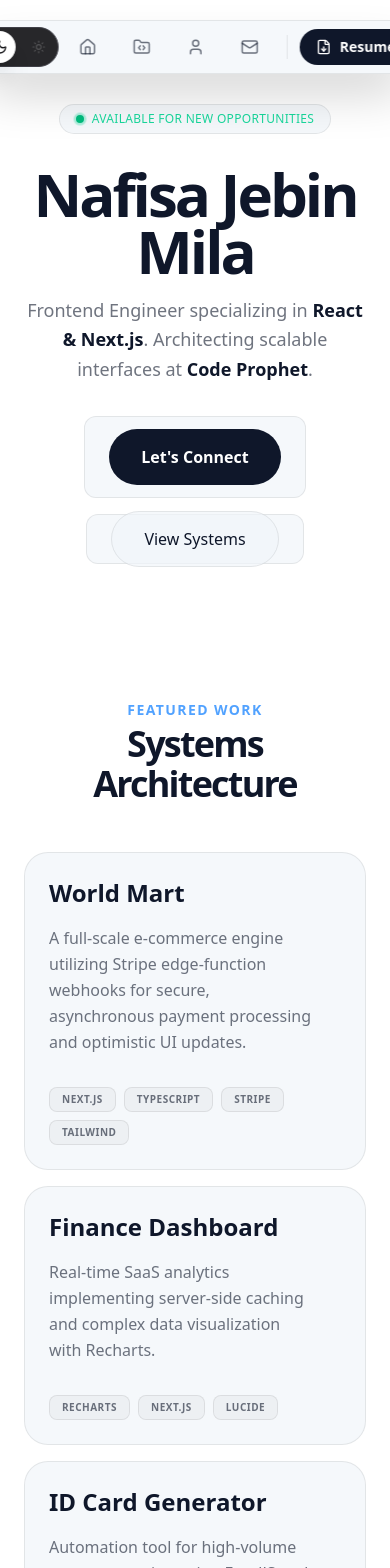
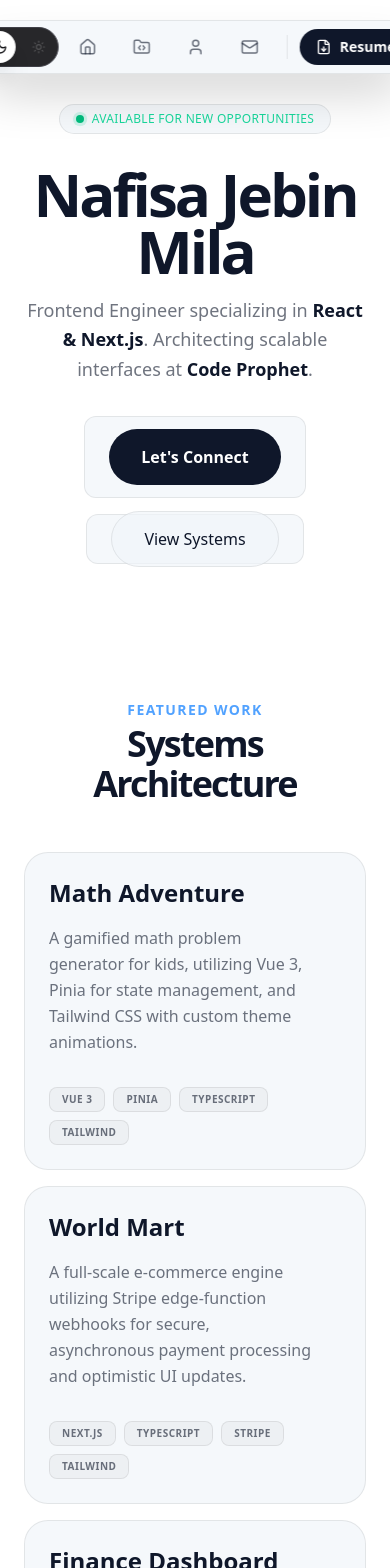
Before and after one commit to nafisa4611/portfolio, a Next.js app: page / in a window 390 px wide. Shown: the top 1568 px of the page. Built offline with nearby package versions, Linux system fonts and the light colour scheme.

Commit message:
math adventure project added

```diff
--- a/app/components/ThemeToggle.jsx
+++ b/app/components/ThemeToggle.jsx
@@ -5,19 +5,27 @@ import { Sun, Moon } from "lucide-react";
 import { useEffect, useState } from "react";
 
 export default function ThemeToggle() {
-  const [theme, setTheme] = useState(() => {
-    if (typeof window === "undefined") return "dark";
-    return localStorage.getItem("theme") || "dark";
-  });
-  const [mounted, setMounted] = useState(() => typeof window !== "undefined");
+  // 1. Initialize theme as a default to avoid server/client mismatch
+  const [theme, setTheme] = useState("dark");
+
+  // 2. IMPORTANT: Start with false so server and client match initially
+  const [mounted, setMounted] = useState(false);
 
   useEffect(() => {
-    if (theme === "dark") {
+    // 3. Once component mounts on client, set mounted to true
+    setMounted(true);
+
+    // 4. Safely check localStorage only on the client
+    const savedTheme = localStorage.getItem("theme") || "dark";
+    setTheme(savedTheme);
+
+    // Apply class to html tag
+    if (savedTheme === "dark") {
       document.documentElement.classList.add("dark");
     } else {
       document.documentElement.classList.remove("dark");
     }
-  }, [theme]);
+  }, []);
 
   const toggleTheme = () => {
     const newTheme = theme === "dark" ? "light" : "dark";
@@ -31,6 +39,7 @@ export default function ThemeToggle() {
     }
   };
 
+  // 5. Render placeholder if not mounted
   if (!mounted) return <div className="h-10 w-20" />;
 
   return (
--- a/app/page.js
+++ b/app/page.js
@@ -8,6 +8,13 @@ import { ArrowUpRight, Zap } from "lucide-react";
 import Contact from "./components/Contact";
 
 const projects = [
+  {
+    title: "Math Adventure",
+    desc: "A gamified math problem generator for kids, utilizing Vue 3, Pinia for state management, and Tailwind CSS with custom theme animations.",
+    link: "https://kids-math-app-theta.vercel.app/",
+    tags: ["Vue 3", "Pinia", "TypeScript", "Tailwind"],
+    size: "md:col-span-2",
+  },
   {
     title: "World Mart",
     desc: "A full-scale e-commerce engine utilizing Stripe edge-function webhooks for secure, asynchronous payment processing and optimistic UI updates.",
```
